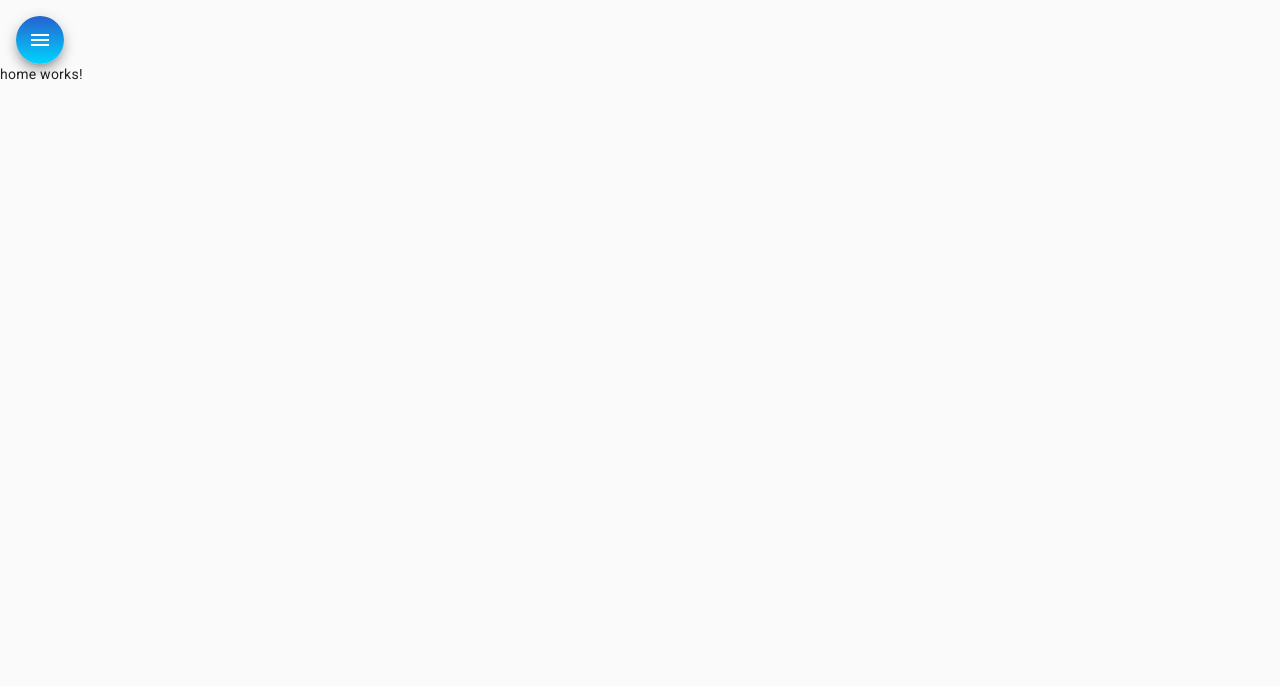
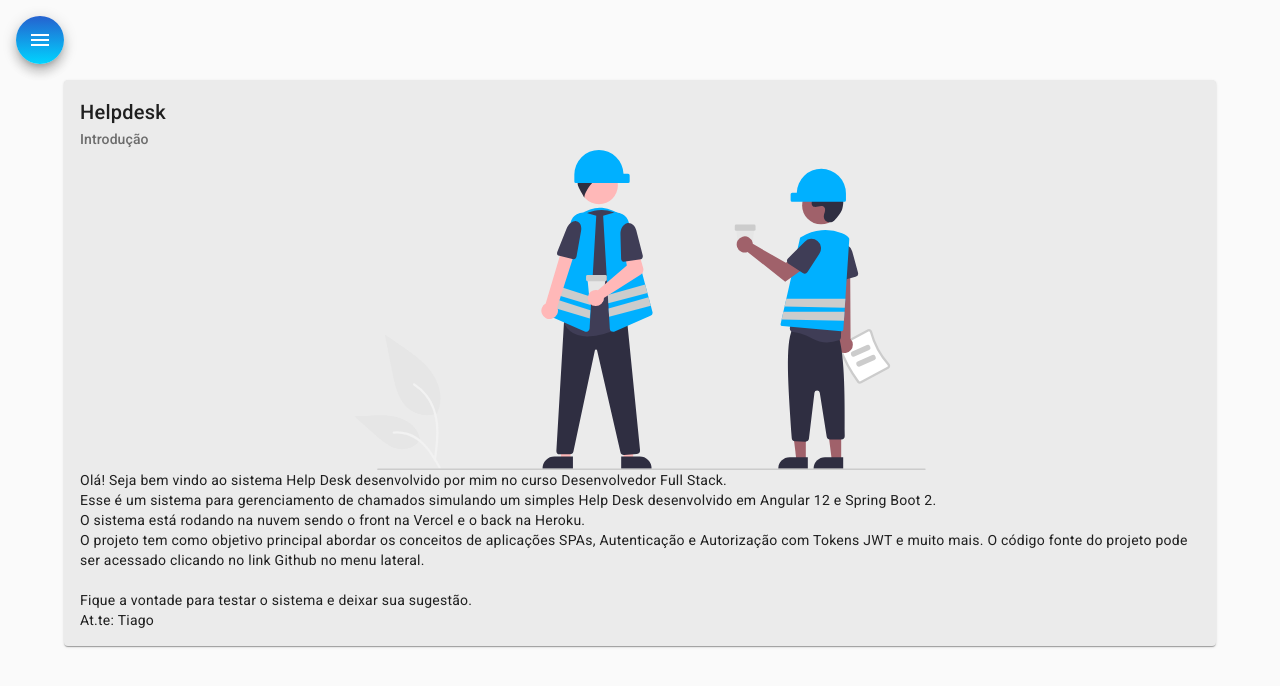
Before and after one commit to tiagofrancarita/frontend-helpdesk, an Angular app: page /home in a window 1280 px wide. Shown: the top 686 px of the page. Built offline with nearby package versions, Linux system fonts and the light colour scheme.

Commit message:
html e css do component home

```diff
--- a/src/app/components/home/home.component.css
+++ b/src/app/components/home/home.component.css
@@ -0,0 +1,9 @@
+.card {
+    width: 90%;
+    margin: 1rem auto;
+    background-color: rgb(235, 235, 235);
+ }
+
+ img {
+    height: 20rem;
+ }
--- a/src/app/components/home/home.component.html
+++ b/src/app/components/home/home.component.html
@@ -1 +1,18 @@
-<p>home works!</p>
+<mat-card class="card">
+    <mat-card-header>
+      <mat-card-title>Helpdesk</mat-card-title>
+      <mat-card-subtitle>Introdução</mat-card-subtitle>
+    </mat-card-header>
+    <img mat-card-image src="assets/img/home-image.svg" alt="Image Home Help Desk">
+    <mat-card-content>
+        <p>
+            Olá! Seja bem vindo ao sistema Help Desk desenvolvido por mim no curso Desenvolvedor Full Stack.<br />
+            Esse é um sistema para gerenciamento de chamados simulando um simples Help Desk desenvolvido em Angular 12 e
+            Spring Boot 2. <br />O sistema está rodando na nuvem sendo o front na Vercel e o back na Heroku.<br />
+            O projeto tem como objetivo principal abordar os conceitos de aplicações SPAs, Autenticação e Autorização com
+            Tokens JWT e muito mais. O código fonte do projeto pode ser acessado clicando no link Github no menu lateral.
+            <br /><br /> Fique a vontade para testar o sistema e deixar sua sugestão.
+            <br /> At.te: Tiago
+           </p>
+    </mat-card-content>
+  </mat-card>
```
Also changed, not shown: src/assets/img/home-image.svg (added).
